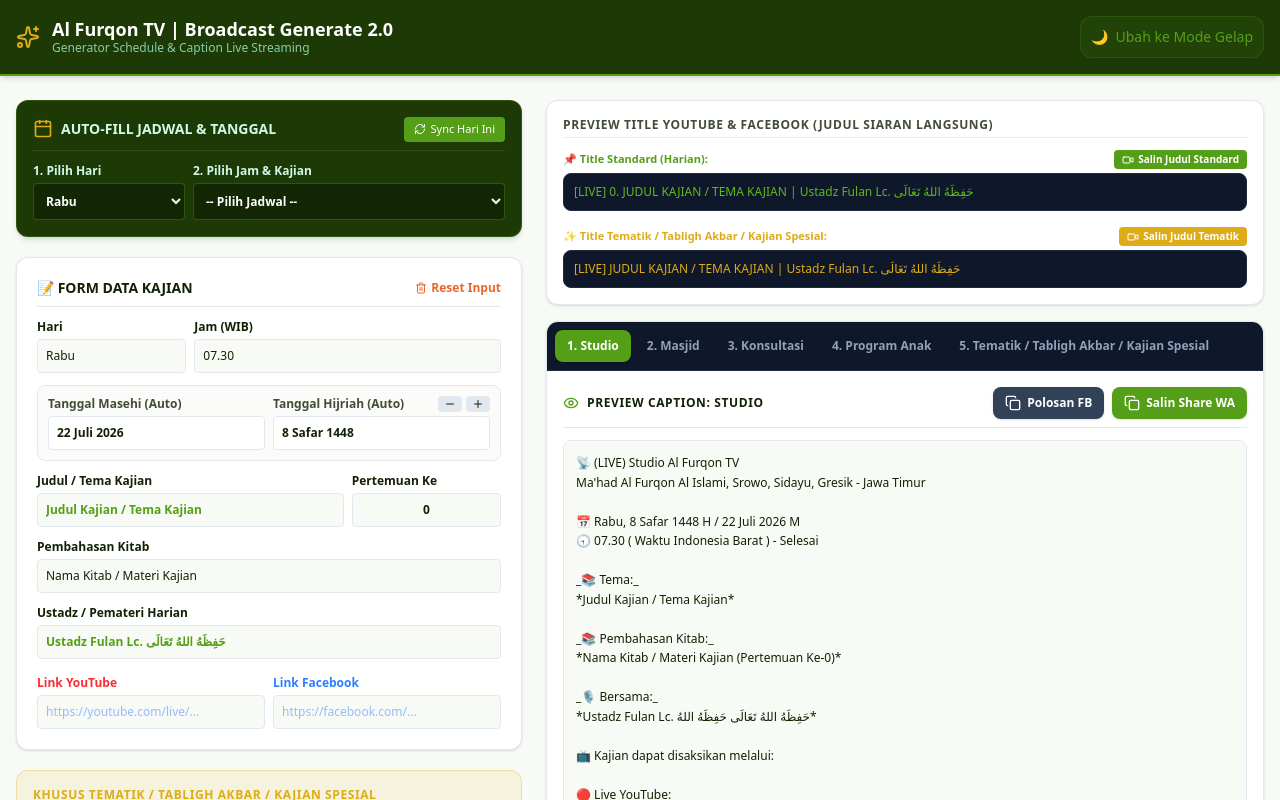
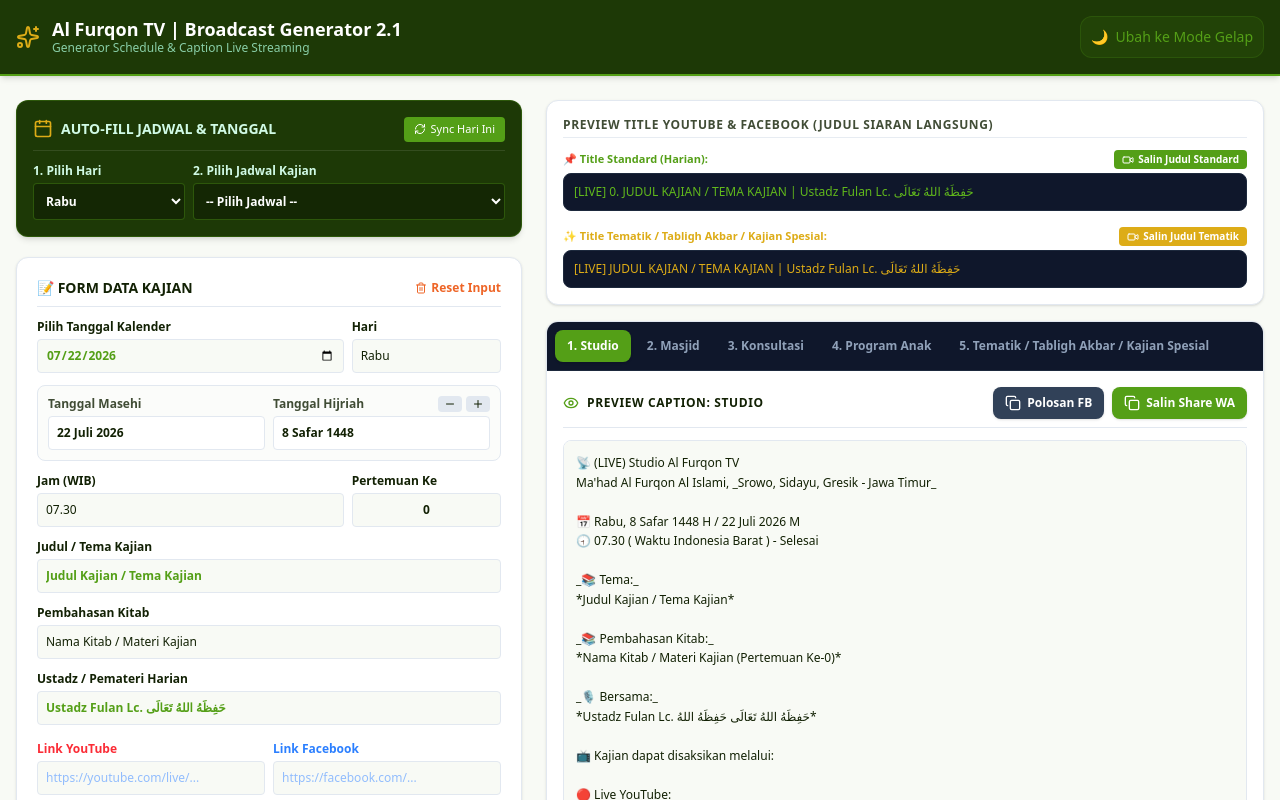
Before and after one commit to ahmado-labs/alfurqon-caption-builder, a Next.js app: page / in a window 1280 px wide. Shown: the top 800 px of the page. Built offline with nearby package versions, Linux system fonts and the light colour scheme.

Commit message:
v2.1 update dan menambah date picker

```diff
--- a/app/page.tsx
+++ b/app/page.tsx
@@ -3,8 +3,12 @@
 import React, { useState, useEffect } from 'react';
 import { ScheduleItem } from '@/types/schedule';
 import { MASTER_SCHEDULES } from '@/utils/schedulesData';
-// generator utilities imported below (including stripMarkdown)
 import { getTodayMasehi, getTodayDayName, getTodayHijri } from '@/utils/dateUtils';
+import {
+  getFormattedDateInput,
+  getDayNameFromDateString,
+  getFullMasehiFromDateString
+} from '@/utils/dateFormatter';
 import { ThemeToggle } from '@/components/ThemeToggle';
 import { Copy, Check, Trash2, Video, Sparkles, Calendar, Eye, RefreshCw, Plus, Minus } from 'lucide-react';
 import {
@@ -21,6 +25,9 @@
   const [selectedDayFilter, setSelectedDayFilter] = useState<string>('Selasa');
   const [activeTab, setActiveTab] = useState<PreviewTab>('studio');
   const [hijriOffset, setHijriOffset] = useState<number>(0);
+
+  // State untuk kontrol Date Picker Kalender (format: YYYY-MM-DD)
+  const [pickerDate, setPickerDate] = useState<string>(getFormattedDateInput());
 
   const [formData, setFormData] = useState<ScheduleItem>({
     id: '1',
@@ -43,28 +50,53 @@
 
   const [copiedKey, setCopiedKey] = useState<string | null>(null);
 
+  // Helper fungsi untuk memperbarui seluruh tanggal (Hari, Masehi, Hijriah) dari objek Date
+  const applyDateChange = (targetDate: Date, offset: number = hijriOffset) => {
+    const dayName = getTodayDayName(targetDate);
+    const masehiStr = getTodayMasehi(targetDate);
+    const hijriStr = getTodayHijri(offset, targetDate);
+
+    setSelectedDayFilter(dayName);
+    setFormData(prev => ({
+      ...prev,
+      hari: dayName,
+      tanggalMasehi: masehiStr,
+      tanggalHijri: hijriStr
+    }));
+  };
+
   // Auto set tanggal hari ini saat halaman dimuat
   useEffect(() => {
-    const todayDay = getTodayDayName();
-    setSelectedDayFilter(todayDay);
+    const today = new Date();
+    setPickerDate(getFormattedDateInput(today));
+    applyDateChange(today, hijriOffset);
+  }, []);
 
-    setFormData(prev => ({
-      ...prev,
-      hari: todayDay,
-      tanggalMasehi: getTodayMasehi(),
-      tanggalHijri: getTodayHijri(hijriOffset)
-    }));
+  // Apabila offset Hijriah diubah (+ / -), hitung ulang Hijriah berdasarkan tanggal yang sedang aktif di picker
+  useEffect(() => {
+    if (pickerDate) {
+      const currentDate = new Date(pickerDate + 'T00:00:00');
+      setFormData(prev => ({
+        ...prev,
+        tanggalHijri: getTodayHijri(hijriOffset, currentDate)
+      }));
+    }
   }, [hijriOffset]);
 
+  // Handler saat Tanggal pada Kalender Diubah Manual
+  const handlePickerChange = (dateValue: string) => {
+    setPickerDate(dateValue);
+    if (dateValue) {
+      const selectedDate = new Date(dateValue + 'T00:00:00');
+      applyDateChange(selectedDate, hijriOffset);
+    }
+  };
+
+  // Handler Tombol Sync / Reset Ke Hari Ini
   const handleSyncDate = () => {
-    const todayDay = getTodayDayName();
-    setSelectedDayFilter(todayDay);
-    setFormData(prev => ({
-      ...prev,
-      hari: todayDay,
-      tanggalMasehi: getTodayMasehi(),
-      tanggalHijri: getTodayHijri(hijriOffset)
-    }));
+    const today = new Date();
+    setPickerDate(getFormattedDateInput(today));
+    applyDateChange(today, hijriOffset);
   };
 
   const handleSelectSchedule = (e: React.ChangeEvent<HTMLSelectElement>) => {
@@ -123,12 +155,11 @@
           <div className="flex items-center gap-3">
             <Sparkles className="text-alfurqon-gold w-6 h-6" />
             <div>
-              <h1 className="font-bold text-lg leading-tight">Al Furqon TV | Broadcast Generate 2.0</h1>
+              <h1 className="font-bold text-lg leading-tight">Al Furqon TV | Broadcast Generator 2.1</h1>
               <p className="text-xs text-emerald-200/80">Generator Schedule & Caption Live Streaming</p>
             </div>
           </div>
 
-          {/* TOMBOL SWITCHER TEMA */}
           <div className="flex items-center gap-3">
             <ThemeToggle />
           </div>
@@ -172,7 +203,7 @@
               </div>
 
               <div className="col-span-2">
-                <label className="block text-emerald-100 mb-1 font-semibold">2. Pilih Jam & Kajian</label>
+                <label className="block text-emerald-100 mb-1 font-semibold">2. Pilih Jadwal Kajian</label>
                 <select
                   onChange={handleSelectSchedule}
                   defaultValue=""
@@ -200,7 +231,17 @@
               </button>
             </h2>
 
+            {/* INPUT KALENDER & HARI */}
             <div className="grid grid-cols-3 gap-2 text-xs">
+              <div className="col-span-2">
+                <label className="block font-semibold mb-1">Pilih Tanggal Kalender</label>
+                <input
+                  type="date"
+                  value={pickerDate}
+                  onChange={(e) => handlePickerChange(e.target.value)}
+                  className="w-full p-2 bg-background border border-card-border rounded font-semibold text-alfurqon-green dark:text-alfurqon-lightgreen focus:ring-2 focus:ring-alfurqon-green outline-none cursor-pointer"
+                />
+              </div>
               <div>
                 <label className="block font-semibold mb-1">Hari</label>
                 <input
@@ -210,20 +251,11 @@
                   className="w-full p-2 bg-background border border-card-border rounded font-medium focus:ring-2 focus:ring-alfurqon-green outline-none"
                 />
               </div>
-              <div className="col-span-2">
-                <label className="block font-semibold mb-1">Jam (WIB)</label>
-                <input
-                  type="text"
-                  value={formData.jam}
-                  onChange={(e) => setFormData({...formData, jam: e.target.value})}
-                  className="w-full p-2 bg-background border border-card-border rounded font-medium focus:ring-2 focus:ring-alfurqon-green outline-none"
-                />
-              </div>
             </div>
 
             <div className="grid grid-cols-2 gap-2 text-xs bg-background/50 p-2.5 rounded-lg border border-card-border">
               <div>
-                <label className="block font-semibold mb-1 opacity-80">Tanggal Masehi (Auto)</label>
+                <label className="block font-semibold mb-1 opacity-80">Tanggal Masehi</label>
                 <input
                   type="text"
                   value={formData.tanggalMasehi}
@@ -233,17 +265,19 @@
               </div>
               <div>
                 <div className="flex justify-between items-center mb-1">
-                  <label className="font-semibold opacity-80">Tanggal Hijriah (Auto)</label>
+                  <label className="font-semibold opacity-80">Tanggal Hijriah</label>
                   <div className="flex gap-1">
                     <button
                       onClick={() => setHijriOffset(prev => prev - 1)}
                       className="bg-card-border hover:bg-alfurqon-green hover:text-white px-1.5 py-0.5 rounded text-[10px] font-bold cursor-pointer"
+                      title="Kurangi 1 hari Hijriah"
                     >
                       <Minus className="w-3 h-3" />
                     </button>
                     <button
                       onClick={() => setHijriOffset(prev => prev + 1)}
                       className="bg-card-border hover:bg-alfurqon-green hover:text-white px-1.5 py-0.5 rounded text-[10px] font-bold cursor-pointer"
+                      title="Tambah 1 hari Hijriah"
                     >
                       <Plus className="w-3 h-3" />
                     </button>
@@ -260,16 +294,12 @@
 
             <div className="grid grid-cols-3 gap-2 text-xs">
               <div className="col-span-2">
-                <label className="block font-semibold mb-1">Judul / Tema Kajian</label>
+                <label className="block font-semibold mb-1">Jam (WIB)</label>
                 <input
                   type="text"
-                  value={formData.tema}
-                  onChange={(e) => setFormData({
-                    ...formData,
-                    tema: toTitleCase(e.target.value)
-                  })}
-                  placeholder="misal: rukun-rukun sholat"
-                  className="w-full p-2 bg-background border border-card-border rounded font-bold text-alfurqon-green dark:text-alfurqon-lightgreen focus:ring-2 focus:ring-alfurqon-green outline-none"
+                  value={formData.jam}
+                  onChange={(e) => setFormData({...formData, jam: e.target.value})}
+                  className="w-full p-2 bg-background border border-card-border rounded font-medium focus:ring-2 focus:ring-alfurqon-green outline-none"
                 />
               </div>
               <div>
@@ -281,6 +311,20 @@
                   className="w-full p-2 bg-background border border-card-border rounded text-center font-bold focus:ring-2 focus:ring-alfurqon-green outline-none"
                 />
               </div>
+            </div>
+
+            <div className="text-xs">
+              <label className="block font-semibold mb-1">Judul / Tema Kajian</label>
+              <input
+                type="text"
+                value={formData.tema}
+                onChange={(e) => setFormData({
+                  ...formData,
+                  tema: toTitleCase(e.target.value)
+                })}
+                placeholder="misal: rukun-rukun sholat"
+                className="w-full p-2 bg-background border border-card-border rounded font-bold text-alfurqon-green dark:text-alfurqon-lightgreen focus:ring-2 focus:ring-alfurqon-green outline-none"
+              />
             </div>
 
             <div className="text-xs">
@@ -339,7 +383,7 @@
                   value={formData.narsumTematik || ''}
                   onChange={(e) => setFormData({
                     ...formData,
-                    narsumTematik: toTitleCase(e.target.value) // <- Diubah ke toTitleCase
+                    narsumTematik: toTitleCase(e.target.value)
                   })}
                   placeholder="misal: Ustadz Ahmad Mahmud M.A."
                   className="w-full p-2 bg-card border border-alfurqon-gold/40 rounded font-semibold outline-none focus:ring-2 focus:ring-alfurqon-gold"
@@ -352,7 +396,7 @@
                   value={formData.kategoriTematik || ''}
                   onChange={(e) => setFormData({
                     ...formData,
-                    kategoriTematik: toTitleCase(e.target.value) // <- Diubah ke toTitleCase juga agar rapi
+                    kategoriTematik: toTitleCase(e.target.value)
                   })}
                   className="w-full p-2 bg-card border border-alfurqon-gold/40 rounded outline-none focus:ring-2 focus:ring-alfurqon-gold"
                 />
@@ -467,7 +511,6 @@
                 </div>
 
                 <div className="flex items-center gap-2">
-                  {/* 1. TOMBOL SALIN BERSIH / POLOSAN */}
                   <button
                     onClick={() => handleCopy(stripMarkdown(getActiveCaption()), `copy_clean_${activeTab}`)}
                     className="px-3 py-2 bg-slate-700 hover:bg-slate-600 active:scale-95 text-white font-semibold rounded-lg text-xs shadow flex items-center gap-1.5 transition cursor-pointer"
@@ -484,7 +527,6 @@
                     )}
                   </button>
 
-                  {/* 2. TOMBOL SALIN CAPTION FORMAT (ASLI) */}
                   <button
                     onClick={() => handleCopy(getActiveCaption(), `copy_${activeTab}`)}
                     className="px-3 py-2 bg-alfurqon-green hover:bg-alfurqon-lightgreen active:scale-95 text-white font-bold rounded-lg text-xs shadow flex items-center gap-1.5 transition cursor-pointer"
--- a/types/schedule.ts
+++ b/types/schedule.ts
@@ -15,10 +15,10 @@
   youtubeUrl?: string;     // Link streaming YT
   facebookUrl?: string;    // Link streaming FB
 
-  // Fitur Khusus Tematik / Tabligh Akbar / Badal
+  // Fitur Khusus Tematik / Tabligh Akbar / Kajian Spesial
   isTematik?: boolean;
   narsumTematik?: string;
-  kategoriTematik?: string; // Contoh: "Tabligh Akbar" / "Badal"
+  kategoriTematik?: string; // Contoh: "Tabligh Akbar" / "Kajian Spesial" / "Kajian Tematik"
 
   kategori: KategoriKajian;
   createdAt: number;
--- /dev/null
+++ b/utils/dateFormatter.ts
@@ -0,0 +1,26 @@
+// Helper untuk mendapatkan string YYYY-MM-DD dari Date (sesuai zona waktu lokal)
+export function getFormattedDateInput(date: Date = new Date()): string {
+  const year = date.getFullYear();
+  const month = String(date.getMonth() + 1).padStart(2, '0');
+  const day = String(date.getDate()).padStart(2, '0');
+  return `${year}-${month}-${day}`;
+}
+
+// Helper untuk konversi YYYY-MM-DD ke Nama Hari
+export function getDayNameFromDateString(dateStr: string): string {
+  if (!dateStr) return '';
+  const date = new Date(dateStr + 'T00:00:00');
+  const days = ['Ahad', 'Senin', 'Selasa', 'Rabu', 'Kamis', 'Jum\'at', 'Sabtu'];
+  return days[date.getDay()] || '';
+}
+
+// Helper untuk konversi YYYY-MM-DD ke Teks Tanggal Masehi Lengkap (misal: 22 Juli 2026)
+export function getFullMasehiFromDateString(dateStr: string): string {
+  if (!dateStr) return '';
+  const date = new Date(dateStr + 'T00:00:00');
+  const months = [
+    'Januari', 'Februari', 'Maret', 'April', 'Mei', 'Juni',
+    'Juli', 'Agustus', 'September', 'Oktober', 'November', 'Desember'
+  ];
+  return `${date.getDate()} ${months[date.getMonth()]} ${date.getFullYear()}`;
+}
--- a/utils/generator.ts
+++ b/utils/generator.ts
@@ -160,7 +160,7 @@
   // 1. KONSULTASI
   if (mode === 'konsultasi') {
     return `📡 (LIVE) Studio Al Furqon TV
-Ma'had Al Furqon Al Islami, Srowo, Sidayu, Gresik - Jawa Timur
+Ma'had Al Furqon Al Islami, _Srowo, Sidayu, Gresik - Jawa Timur_
 
 ${headerWaktu}
 
@@ -178,7 +178,7 @@
   // 2. PROGRAM ANAK
 if (mode === 'program_anak') {
   return `📡 (LIVE) Studio Al Furqon TV
-Ma'had Al Furqon Al Islami, Srowo, Sidayu, Gresik - Jawa Timur
+Ma'had Al Furqon Al Islami, _Srowo, Sidayu, Gresik - Jawa Timur_
 
 ${headerWaktu}
 
@@ -199,7 +199,7 @@
     const kategori = item.kategoriTematik || 'Tabligh Akbar';
 
     return `📡 (LIVE) Masjid Jami' Al Furqon
-Ma'had Al Furqon Al Islami, Srowo, Sidayu, Gresik - Jawa Timur
+Ma'had Al Furqon Al Islami, _Srowo, Sidayu, Gresik - Jawa Timur_
 
 ${headerWaktu}
 
@@ -217,7 +217,7 @@
   // 4. MASJID (Reguler)
   if (mode === 'masjid') {
     return `📡 (LIVE) Masjid Jami' Al Furqon
-Ma'had Al Furqon Al Islami, Srowo, Sidayu, Gresik - Jawa Timur
+Ma'had Al Furqon Al Islami, _Srowo, Sidayu, Gresik - Jawa Timur_
 
 ${headerWaktu}
 
@@ -235,7 +235,7 @@
 
   // 5. STUDIO (Reguler / Standard)
   return `📡 (LIVE) Studio Al Furqon TV
-Ma'had Al Furqon Al Islami, Srowo, Sidayu, Gresik - Jawa Timur
+Ma'had Al Furqon Al Islami, _Srowo, Sidayu, Gresik - Jawa Timur_
 
 ${headerWaktu}
 
```
Also changed, not shown: utils/dateUtils.ts (+17 -14 lines).
